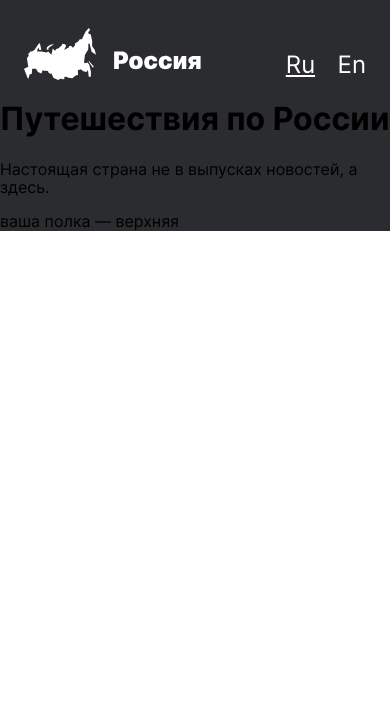
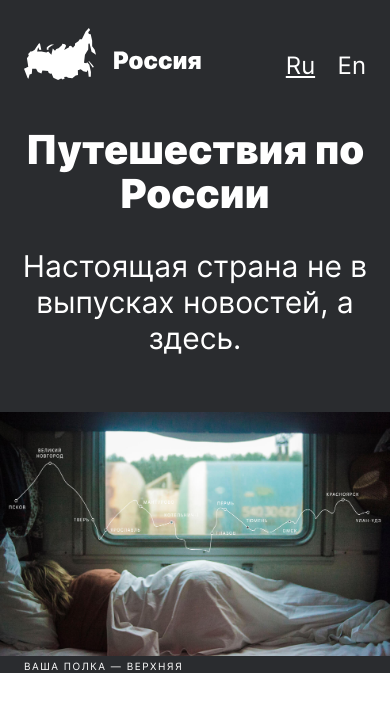
Before and after one commit to DmitriyMGN/russian-travel, a plain HTML site: page index.html in a window 390 px wide. Drawn offline with Linux system fonts and the light colour scheme.

Commit message:
Адаптирован блок lead

```diff
--- a/blocks/header/__lang-link/header__lang-link.css
+++ b/blocks/header/__lang-link/header__lang-link.css
@@ -6,17 +6,17 @@
   font-style: normal;
   font-weight: normal;
   font-size: 24px;
-  line-height: 1.2;
+  line-height: 1.16;
 }
 
 .header__lang-link:first-of-type {
   margin-right: 18px;
-  text-decoration: underline;
+  text-decoration-line: underline;
 }
 
 @media screen and (max-width:320px) {
   .header__lang-link {
   font-size: 18px;
-  line-height: 1.1;
+  line-height: 1.18;
   }
 }
--- a/blocks/header/header.css
+++ b/blocks/header/header.css
@@ -5,6 +5,18 @@
   display: flex;
   justify-content: space-between;
   align-items: end;
+}
+
+@media screen and (max-width:3840px) {
+  .header {
+  margin: 0 auto;
+  }
+}
+
+@media screen and (max-width:1280px) {
+  .header {
+  margin: 0 45px;
+  }
 }
 
 @media screen and (max-width:1024px) {
--- /dev/null
+++ b/blocks/lead/__caption/lead__caption.css
@@ -0,0 +1,26 @@
+.lead__caption {
+  margin: 0;
+  padding: 0;
+  align-self: flex-start;
+  font-style: normal;
+  font-weight: normal;
+  font-size: 10px;
+  line-height: 1.4;
+  letter-spacing: 1.5px;
+  text-transform: uppercase;
+  color: #FFFFFF;
+}
+
+@media screen and (max-width:768px) {
+  .lead__caption {
+    margin: 0;
+    margin-left: 24px;
+  }
+}
+
+@media screen and (max-width:320px) {
+  .lead__caption {
+    margin: 0;
+    margin-left: 16px;
+  }
+}
--- /dev/null
+++ b/blocks/lead/__image/lead__image.css
@@ -0,0 +1,27 @@
+.lead__image {
+  max-width: 984px;
+  max-height: 615px;
+  margin-top: 64px;
+}
+
+
+@media screen and (max-width:1024px) {
+  .lead__image {
+    max-width: 928px;
+    max-height: 580px;
+    margin-top: 56px;
+  }
+}
+
+@media screen and (max-width:1023px) {
+  .lead__image {
+    max-width: 100vw;
+    max-height: 480px;
+  }
+}
+
+@media screen and (max-width:320px) {
+  .lead__image {
+    margin-top: 40px;
+  }
+}
--- /dev/null
+++ b/blocks/lead/__subtitle/lead__subtitle.css
@@ -0,0 +1,20 @@
+.lead__subtitle {
+  margin: 0;
+  padding: 0;
+  margin-top: 32px;
+  max-width: 640px;
+  font-style: normal;
+  font-weight: normal;
+  font-size: 30px;
+  line-height: 1.2;
+  text-align: center;
+  color: white;
+}
+
+@media screen and (max-width:320px) {
+  .lead__subtitle {
+    margin-top: 16px;
+    font-size: 16px;
+    line-height: 1.25;
+  }
+}
--- /dev/null
+++ b/blocks/lead/__title/lead__title.css
@@ -0,0 +1,24 @@
+.lead__title {
+  margin: 0;
+  padding: 0;
+  max-width: 720px;
+  font-style: normal;
+  font-weight: 900;
+  font-size: 96px;
+  line-height: 1.04;
+  text-align: center;
+  color: white;
+}
+
+@media screen and (max-width:767px) {
+  .lead__title {
+    font-size: 60px;
+  }
+}
+
+@media screen and (max-width:500px) {
+  .lead__title {
+    font-size: 40px;
+    line-height: 1.1;
+  }
+}
--- /dev/null
+++ b/blocks/lead/lead.css
@@ -0,0 +1,39 @@
+.lead {
+  max-width: 984px;
+  display: flex;
+  flex-direction: column;
+  align-items: center;
+}
+
+@media screen and (max-width:3840px) {
+  .lead {
+    margin: 56px auto 0;
+  }
+}
+
+@media screen and (max-width:1280px) {
+  .lead {
+    margin: 56px 148px 0;
+  }
+}
+
+@media screen and (max-width:1024px) {
+  .lead {
+  max-width: 928px;
+  margin: 48px 48px 0;
+  }
+}
+
+@media screen and (max-width:768px) {
+  .lead {
+  max-width: 768px;
+  margin: 48px 0 0;
+  }
+}
+
+@media screen and (max-width:320px) {
+  .lead {
+  max-width: 320px;
+  margin: 48px 0 0;
+  }
+}
--- a/index.html
+++ b/index.html
@@ -20,8 +20,10 @@
     <section class="lead">
       <h1 class="lead__title">Путешествия по России</h1>
       <p class="lead__subtitle">Настоящая страна не в выпусках новостей, а здесь.</p>
-      <div class="lead__image"></div>
-      <p class="lead__caption">ваша полка — верхняя</p>
+      <div>
+        <img src="./images/lead-polka.jpg" alt="Карта России из поезда" class="lead__image">
+        <p class="lead__caption">ваша полка — верхняя</p>
+      </div>
     </section>
   </div>
 </body>
--- a/pages/index.css
+++ b/pages/index.css
@@ -5,3 +5,8 @@
 @import url(../blocks/header/__logo/header__logo.css);
 @import url(../blocks/header/__lang-links/header__lang-links.css);
 @import url(../blocks/header/__lang-link/header__lang-link.css);
+@import url(../blocks/lead/lead.css);
+@import url(../blocks/lead/__title/lead__title.css);
+@import url(../blocks/lead/__subtitle/lead__subtitle.css);
+@import url(../blocks/lead/__image/lead__image.css);
+@import url(../blocks/lead/__caption/lead__caption.css);
```
